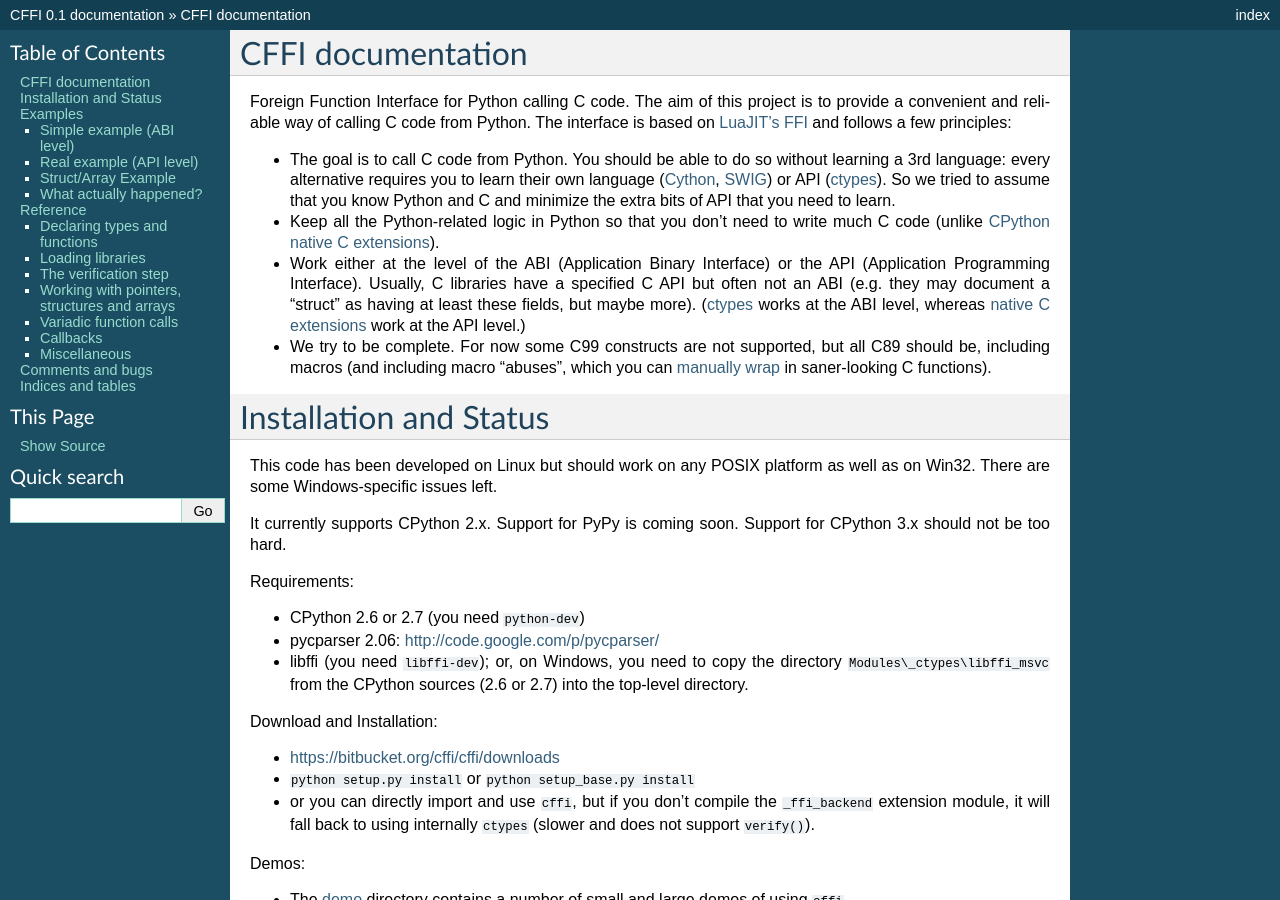
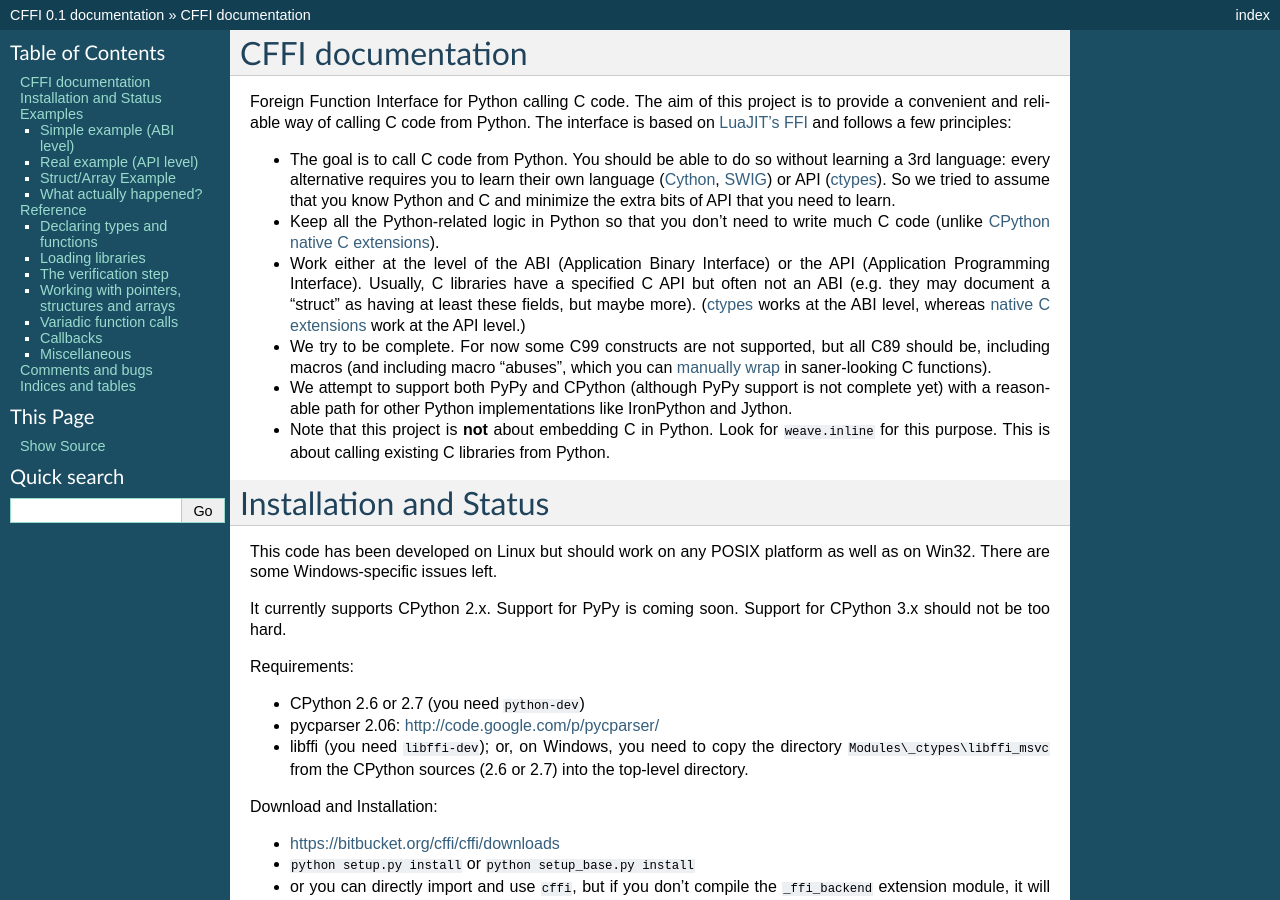
Before and after one commit to tharvik/cffi, a Sphinx documentation site: the page built from doc/source/index.rst, in a window 1280 px wide and 900 px high. Built offline with Sphinx 7.4.7, drawn with Linux system fonts in a browser that asks for light colours.

Commit message:
add prominently 2 more design goals

```diff
--- a/doc/source/index.rst
+++ b/doc/source/index.rst
@@ -27,6 +27,14 @@
 * We try to be complete.  For now some C99 constructs are not supported,
   but all C89 should be, including macros (and including macro "abuses",
   which you can `manually wrap`_ in saner-looking C functions).
+
+* We attempt to support both PyPy and CPython (although PyPy support is not
+  complete yet) with a reasonable path for other Python implementations like
+  IronPython and Jython.
+
+* Note that this project is **not** about embedding C in Python. Look for
+  ``weave.inline`` for this purpose. This is about calling existing C libraries
+  from Python.
 
 .. _`LuaJIT's FFI`: http://luajit.org/ext_ffi.html
 .. _`Cython`: http://www.cython.org
```
